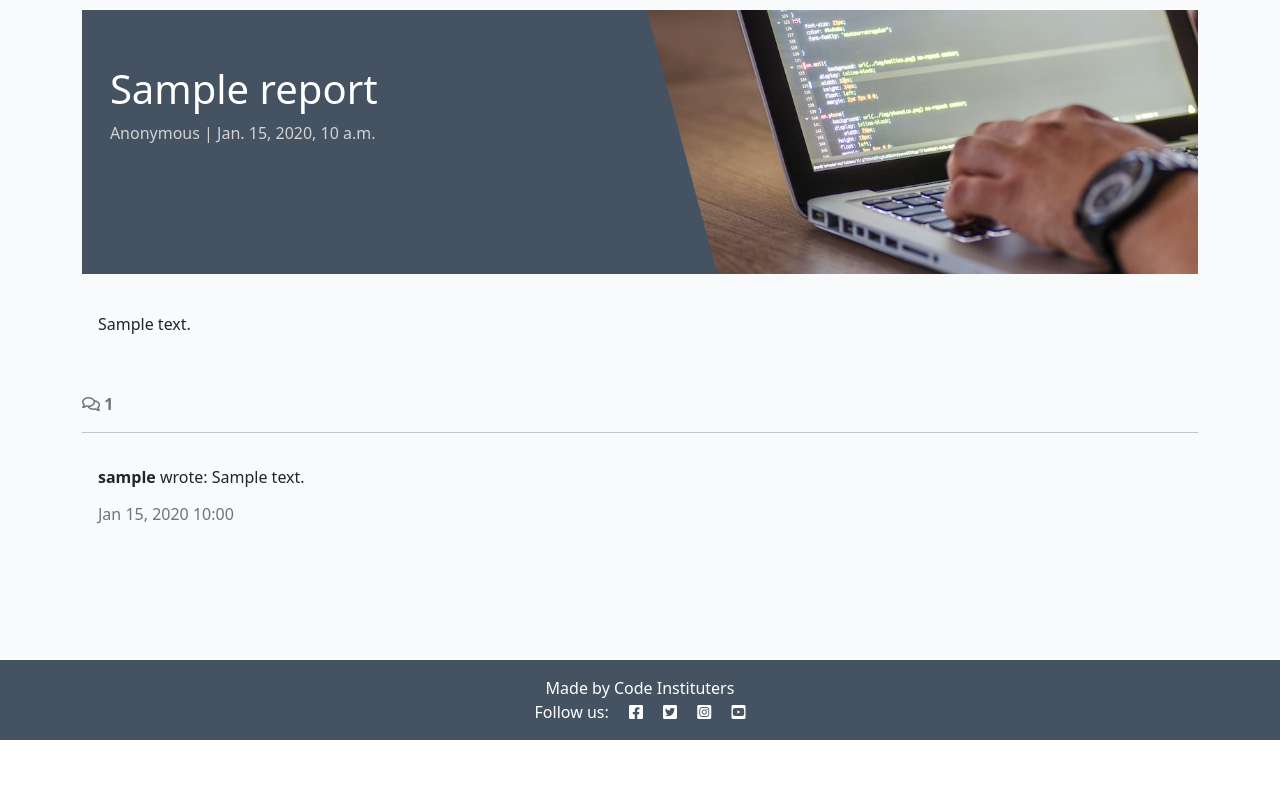
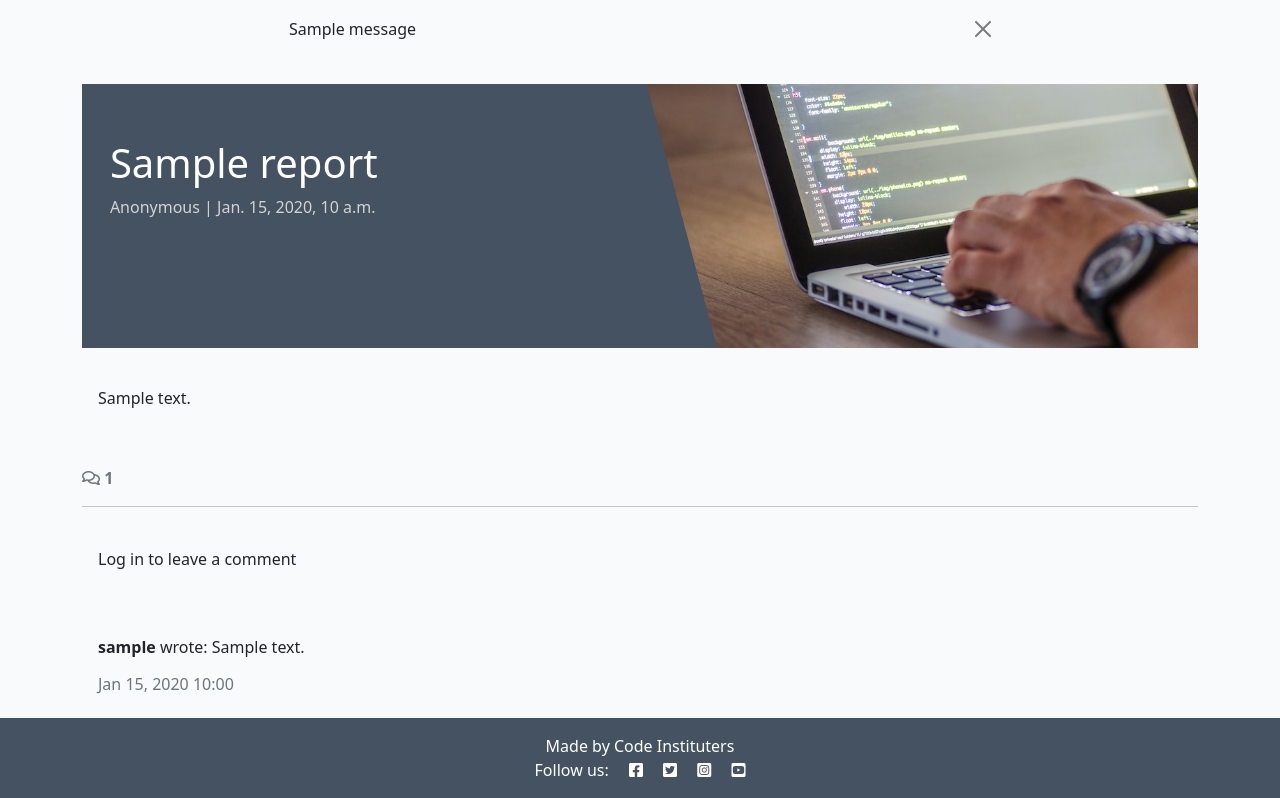
Before and after one commit to Kc-Vic/conflict_report_python_project, a Django app: a page that uses templates/base.html in a window 1280 px wide. Shown: the part 60-858 px from the top of the page. Before the commit the page ends 800 px from the top, so only its background shows below. Run offline with Django 4.2, Linux system fonts and the light colour scheme; tables that the repository leaves empty hold one stand-in row (values such as "Sample post"); one stand-in notice (Sample message) is shown; some libraries are stand-ins or nearby versions.

Commit message:
Revised create comment function. Appended to report_detail.html. Added alert message

```diff
--- a/civ_intel/templates/civ_intel/index.html
+++ b/civ_intel/templates/civ_intel/index.html
@@ -31,7 +31,7 @@
 
                             <hr />
                             <p class="card-text">{{ report.content|truncatewords:30|safe }}</p>
-                            <a href="{% url 'add_comment' %}" class="mb-2 post-link">
+                            <a href="{% url 'report_detail' report.slug %}" class="mb-2 post-link">
                                 <strong class="text-secondary">
                                     Add comment <i class="far fa-comment"></i> {{ report.comments.count }}
                                 </strong>
--- a/civ_intel/templates/civ_intel/report_detail.html
+++ b/civ_intel/templates/civ_intel/report_detail.html
@@ -1,5 +1,8 @@
 {% extends 'base.html' %} {% block content %}
+
 {% load static %}
+
+{% load crispy_forms_tags %}
 
 <div class="masthead">
     <div class="container">
@@ -52,11 +55,29 @@
             <hr>
         </div>
     </div>
+
+    <!-- Creating New Comments -->
+        <div class="card mb-3 mt-2">
+            <div class="card-body">
+                {% if user.is_authenticated %}
+                <h3>Leave a comment:</h3>
+                <p>Posting as: {{ user.username }}</p>
+                <form id="commentForm" method="post" style="margin-top: 1.3em;">
+                    {{ comment_form | crispy }}
+                    {% csrf_token %}
+                    <button id="submitButton" type="submit" class="btn btn-signup btn-lg">Submit</button>
+                </form>
+                {% else %}
+                <p>Log in to leave a comment</p>
+                {% endif %}
+            </div>
+        </div>
+
     <!-- Displaying comments -->
     <div class="row">
         <div class="col-12">
             {% for comment in comments %}
-            <div class="card mb-3">
+            <div class="card">
                 <div class="card-body">
                     <p class="card-text">
                         <strong>{{ comment.author }}</strong> wrote:
--- a/civ_intel/urls.py
+++ b/civ_intel/urls.py
@@ -4,7 +4,6 @@
 urlpatterns = [
     path('', views.ReportAboutView.as_view(), name='home'),
     path('report_list/', views.ReportFeedView.as_view(), name='feed'),
-    path('add_comment/', views.add_comment, name='add_comment'),
     path('<slug:slug>/', views.report_detail, name='report_detail'),
 
 ]
--- a/civ_intel/views.py
+++ b/civ_intel/views.py
@@ -1,5 +1,6 @@
 from django.shortcuts import render, get_object_or_404
 from django.views import generic
+from django.contrib import messages
 from .models import Report
 from .forms import CommentForm
 
@@ -18,6 +19,16 @@
    report = get_object_or_404(queryset, slug=slug)
    comments = report.comments.all().order_by('-created_at')
    comment_count = report.comments.count()
+   if request.method == "POST":
+    comment_form = CommentForm(data=request.POST)
+    if comment_form.is_valid():
+        comment = comment_form.save(commit=False)
+        comment.author = request.user
+        comment.report = report
+        comment.save()
+        messages.add_message(
+            request, messages.SUCCESS, "Your post has been submitted"
+        )
    comment_form = CommentForm()
 
 
@@ -30,19 +41,3 @@
          'comment_form': comment_form,
       },
    )
-
-def add_comment(request):
-   if request.method == 'POST':
-      comment_form = CommentForm(request.POST)
-      if comment_form.is_valid():
-         comment = comment_form.save(commit=False)
-         comment.author = request.user
-         report_slug = request.POST.get('report_slug')
-         report = get_object_or_404(Report, slug=report_slug)
-         comment.report = report
-         comment.save()
-         return redirect('report_detail', slug=report.slug)
-   else:
-      comment_form = CommentForm()
-
-   return render(request, 'civ_intel/add_comment.html', {'comment_form': comment_form})
--- a/templates/base.html
+++ b/templates/base.html
@@ -72,6 +72,22 @@
         </div>
     </nav>
 
+    <!-- displaying Django messages -->
+    <div class="container">
+        <div class="row">
+            <div class="col-md-8 offset-md-2">
+                {% for message in messages %}
+                <div class="alert {{ message.tags }} alert-dismissible
+          fade show" id="msg" role="alert">
+                    {{ message | safe }}
+                    <button type="button" class="btn-close" data-bs-dismiss="alert" aria-label="Close"></button>
+                </div>
+                {% endfor %}
+            </div>
+        </div>
+    </div>
+
+    <!-- Main Content -->
     <main class="flex-shrink-0 main-bg">
 
         {% block content %}
```
